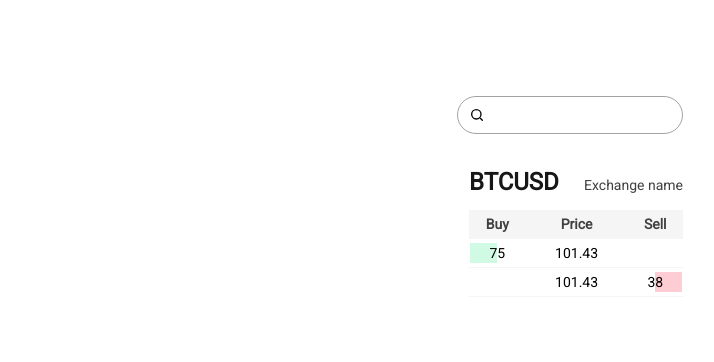
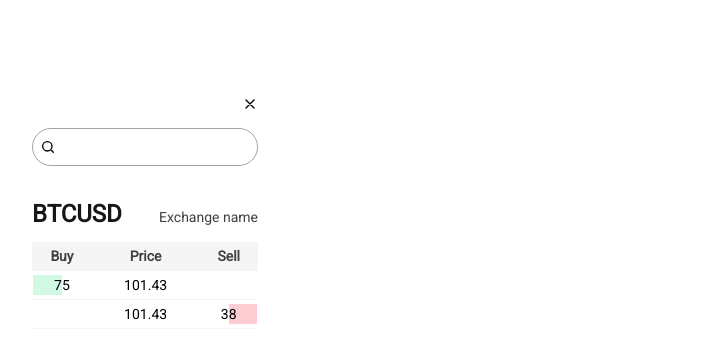
Before and after one commit to temlabs/lo-orders, a Next.js app: page / in a window 1280 px wide. Shown: the top 362 px of the page, without its empty margins (64-778 px from the left). Built offline with nearby package versions, Linux system fonts and the light colour scheme.

Commit message:
grid mechansim implemented

```diff
--- a/package.json
+++ b/package.json
@@ -10,6 +10,7 @@
   },
   "dependencies": {
     "@next/font": "^14.2.2",
+    "nanoid": "^5.0.7",
     "next": "14.2.2",
     "react": "^18",
     "react-dom": "^18"
--- a/src/app/page.tsx
+++ b/src/app/page.tsx
@@ -1,10 +1,11 @@
 import { OrderBook } from "@/components/orderBook/OrderBook";
+import { OrderBookGrid } from "@/components/orderBook/orderBookGrid/OrderBookGrid";
 import { OrderBookTable } from "@/components/orderBook/orderBookTable/OrderBookTable";
 
 export default function Home() {
   return (
     <main className="flex min-h-screen flex-col items-center justify-between p-24 w-full bg-white">
-     <OrderBook/>
+      <OrderBookGrid />
     </main>
   );
 }
--- /dev/null
+++ b/src/components/icons/CloseIcon.tsx
@@ -0,0 +1,22 @@
+import { SVGProps } from "react";
+
+export function CloseIcon(props: SVGProps<SVGSVGElement>) {
+  return (
+    <svg
+      xmlns="http://www.w3.org/2000/svg"
+      width="1em"
+      height="1em"
+      viewBox="0 0 24 24"
+      {...props}
+    >
+      <path
+        fill="none"
+        stroke={props.color}
+        strokeLinecap="round"
+        strokeLinejoin="round"
+        strokeWidth="2"
+        d="M18 6L6 18M6 6l12 12"
+      ></path>
+    </svg>
+  );
+}
--- a/src/components/orderBook/OrderBook.tsx
+++ b/src/components/orderBook/OrderBook.tsx
@@ -3,7 +3,7 @@ import { OrderBookTable } from "./orderBookTable/OrderBookTable";
 
 export function OrderBook() {
   return (
-    <div className="gap-8 flex flex-col">
+    <div className="gap-8 flex flex-col w-fit">
       <SearchBar />
       <div className="flex flex-col gap-3">
         <div className="flex flex-row justify-between items-baseline">
--- /dev/null
+++ b/src/components/orderBook/orderBookGrid/OrderBookContainer.tsx
@@ -0,0 +1,44 @@
+"use client";
+
+import { ReactNode } from "react";
+import { OrderBookPosition } from "./orderBookGridTypes";
+import { CloseIcon } from "@/components/icons/CloseIcon";
+
+interface Props {
+  id: string;
+  children: ReactNode;
+  onAddNew: (position: OrderBookPosition, id: string) => void;
+  onRemove: (id: string) => void;
+}
+
+export function OrderBookContainer({
+  children,
+  onAddNew,
+  onRemove,
+  id,
+}: Props) {
+  return (
+    <div className="w-fit">
+      <div className="flex flex-col gap-4">
+        <div className="flex flex-row justify-end">
+          <CloseIcon
+            color="black"
+            onClick={() => onRemove(id)}
+            className="cursor-pointer"
+          />
+        </div>
+        <div>
+          {/* <button
+          onMouseUp={() => onAddNew("left", id)}
+          className="w-2 h-auto bg-neutral-0 hover:bg-blue-600 cursor-pointer transition-colors"
+        /> */}
+          {children}
+          {/* <button
+          onMouseUp={() => onAddNew("right", id)}
+          className="w-2 h-auto bg-neutral-0 hover:bg-blue-600 cursor-pointer transition-colors"
+        /> */}
+        </div>
+      </div>
+    </div>
+  );
+}
--- /dev/null
+++ b/src/components/orderBook/orderBookGrid/OrderBookGrid.tsx
@@ -0,0 +1,66 @@
+"use client";
+import { useState } from "react";
+import { OrderBook } from "../OrderBook";
+import { OrderBookContainer } from "./OrderBookContainer";
+import { nanoid } from "nanoid";
+import { OrderBookPosition } from "./orderBookGridTypes";
+
+export function OrderBookGrid() {
+  const [orderBooks, setOrderBooks] = useState([nanoid()]);
+
+  const addNew = (position: OrderBookPosition, id: string) => {
+    const orderBookIndex = orderBooks.findIndex((obId) => obId === id);
+    if (position === "right") {
+      setOrderBooks((ob) => {
+        const newOb = [...ob];
+        newOb.splice(orderBookIndex + 1, 0, nanoid());
+        return newOb;
+      });
+    } else if (position === "left") {
+      setOrderBooks((ob) => {
+        const newOb = [...ob];
+        newOb.splice(orderBookIndex, 0, nanoid());
+        return newOb;
+      });
+    }
+  };
+
+  const remove = (id: string) => {
+    const orderBookIndex = orderBooks.findIndex((obId) => obId === id);
+    setOrderBooks((ob) => {
+      const newOb = [...ob];
+      newOb.splice(orderBookIndex, 1);
+      return newOb;
+    });
+  };
+  console.debug(orderBooks);
+
+  return (
+    <div className="w-full flex flex-row flex-wrap gap-2 ">
+      {orderBooks.map((ob, i) => (
+        <div key={ob} className="flex flex-row gap-2">
+          {/* {i === 0 ? (
+            <button
+              onMouseUp={() => addNew("left", ob)}
+              className="w-2 h-auto bg-neutral-0 hover:bg-blue-600 cursor-pointer transition-colors"
+            />
+          ) : (
+            <></>
+          )} */}
+          <OrderBookContainer
+            key={ob}
+            id={ob}
+            onAddNew={addNew}
+            onRemove={remove}
+          >
+            <OrderBook />
+          </OrderBookContainer>
+          <button
+            onMouseUp={() => addNew("right", ob)}
+            className="w-2 h-auto bg-neutral-0 hover:bg-blue-600 cursor-pointer transition-colors"
+          />
+        </div>
+      ))}
+    </div>
+  );
+}
--- /dev/null
+++ b/src/components/orderBook/orderBookGrid/orderBookGridTypes.ts
@@ -0,0 +1 @@
+export type OrderBookPosition = "left" | "right" | "above" | "below";
--- a/src/components/searchModal/SearchBar.tsx
+++ b/src/components/searchModal/SearchBar.tsx
@@ -15,8 +15,8 @@ export function SearchBar() {
   };
 
   return (
-    <div className="flex flex-row items-center">
-      <SearchIcon color="black" className="-mr-7" />
+    <div className="flex flex-row items-center w-fit overflow-hidden relative">
+      <SearchIcon color="black" className="absolute left-2" />
       <input
         ref={searchBarRef}
         onFocus={scrollToInput}
```
Also changed, not shown: 1 other file (tests, documents, lock files or other folders).
